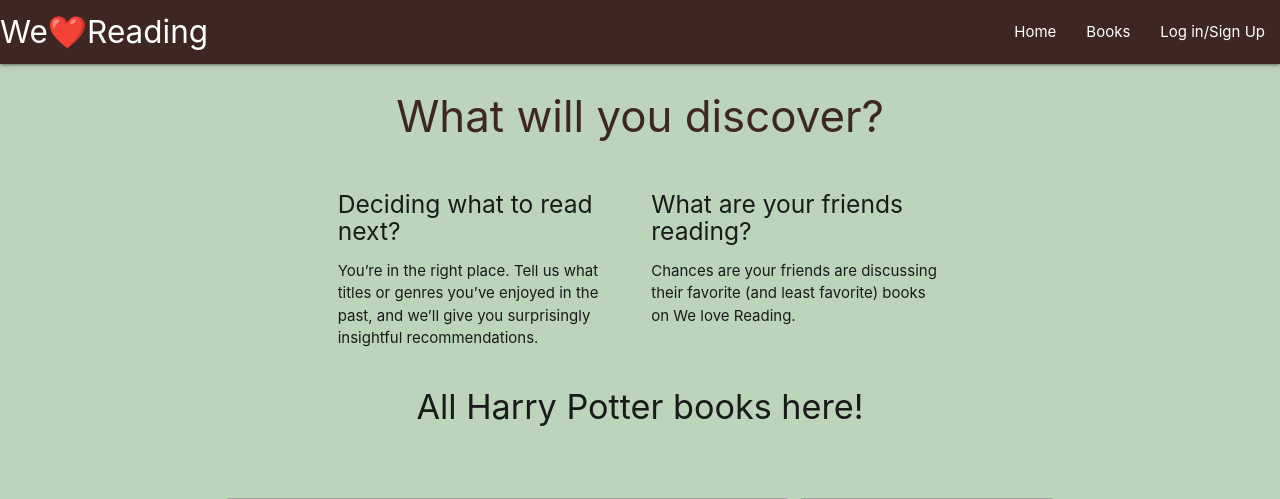
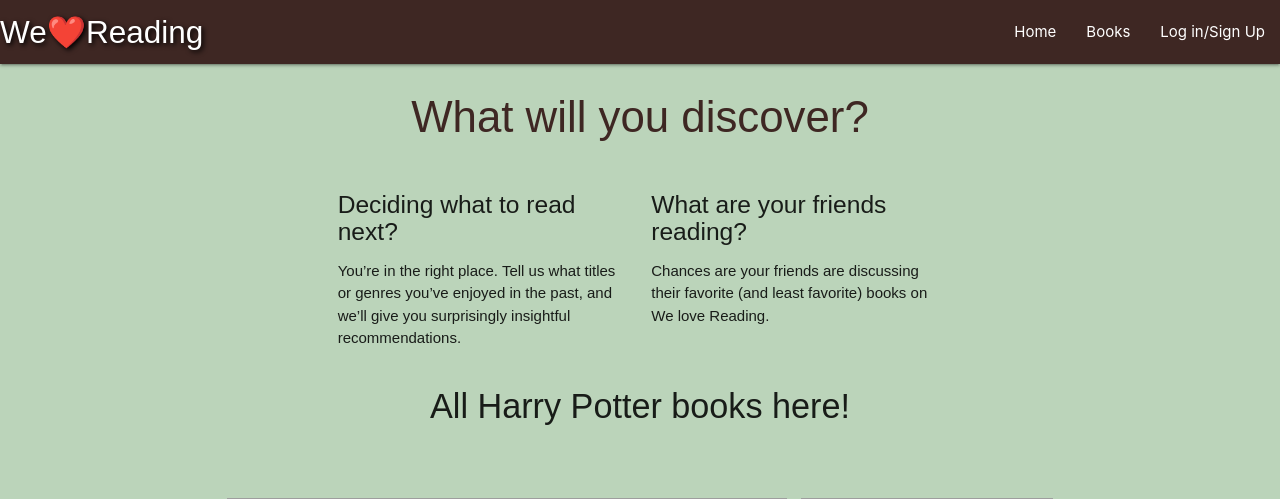
Before and after one commit to susanaviruglio/we-love-reading, a Flask app: page / in a window 1280 px wide. Shown: the top 499 px of the page. Run offline with Flask 2, Linux system fonts and the light colour scheme; some web fonts are replaced; grey boxes are pictures that could not be loaded.

Commit message:
added font style to the logo, navigation bar and rest of the content

```diff
--- a/bookmanager/static/css/style.css
+++ b/bookmanager/static/css/style.css
@@ -1,3 +1,16 @@
+/*--- Font family from Google fonts-----*/
+
+@font-face {
+  font-family: "potta";
+  src: url("../fonts/potta.ttf") format("truetype");
+}
+
+@font-face {
+  font-family: "comfortaa";
+  src: url("../fonts/comfortaa.ttf") format("truetype");
+}
+
+
 body {
     display: flex;
     min-height: 100vh;
@@ -7,6 +20,7 @@ body {
 
 main {
     flex: 1 0 auto;
+    font-family: "comfortaa", Arial, Helvetica, sans-serif;
   }
 
 h3{
@@ -15,6 +29,21 @@ h3{
 
 h4{
   margin-bottom:33px;
+}
+
+.brand-logo {
+  font-family: "potta", Arial, Helvetica, sans-serif;
+  text-shadow: 2px 2px 5px #000000;
+}
+
+.nav-style {
+  font-family: "potta", Arial, Helvetica, sans-serif;
+  text-shadow: 2px 2px 5px #000000;
+}
+
+.mobile-style{
+  font-family: "potta", Arial, Helvetica, sans-serif;
+  text-shadow: 2px 2px 5px rgb(255, 254, 254);
 }
 
 
@@ -97,7 +126,6 @@ h4{
   width: 240px;
   height:240px;
 }
-
 /* .profile  ends here*/
 
 /* books starts here*/
```
